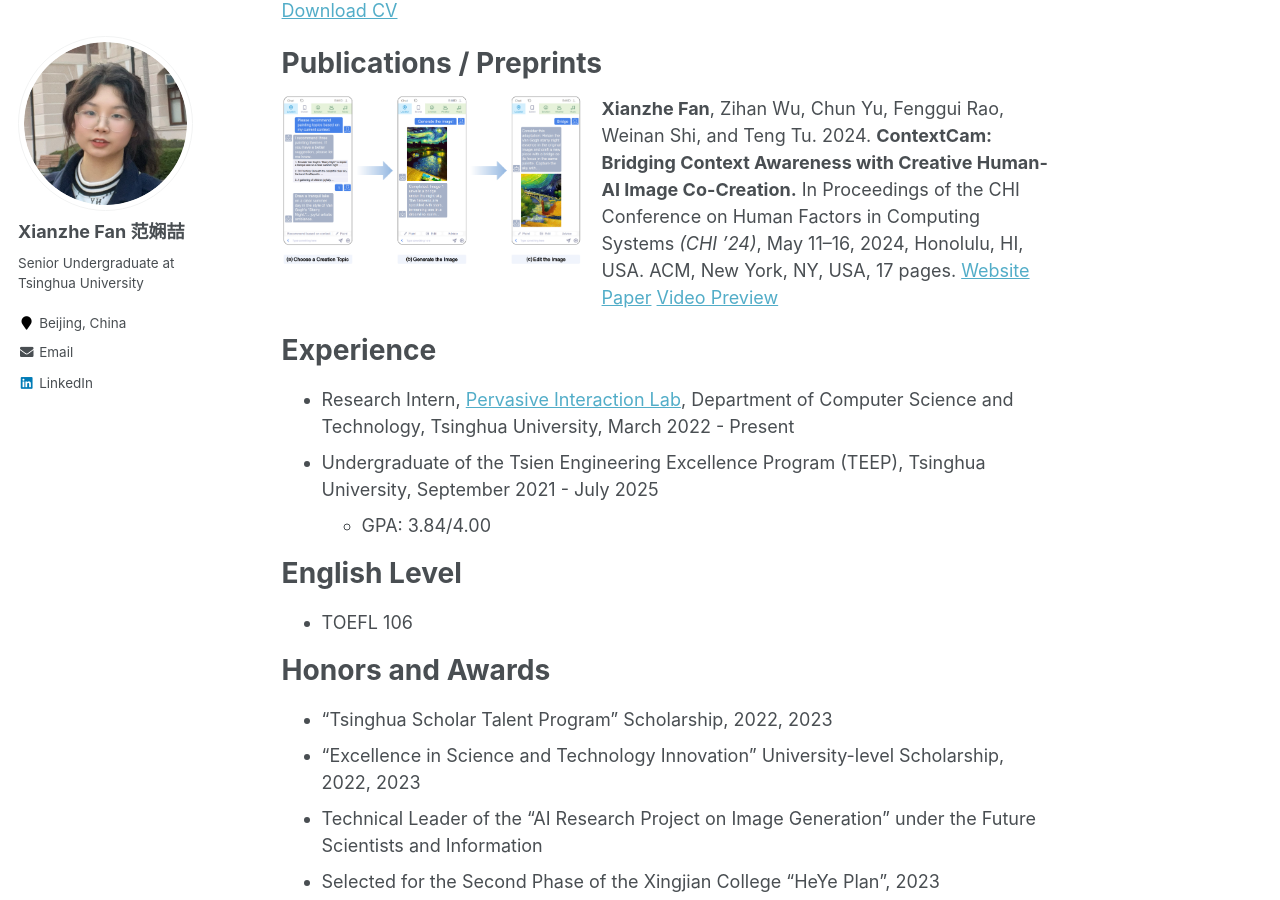
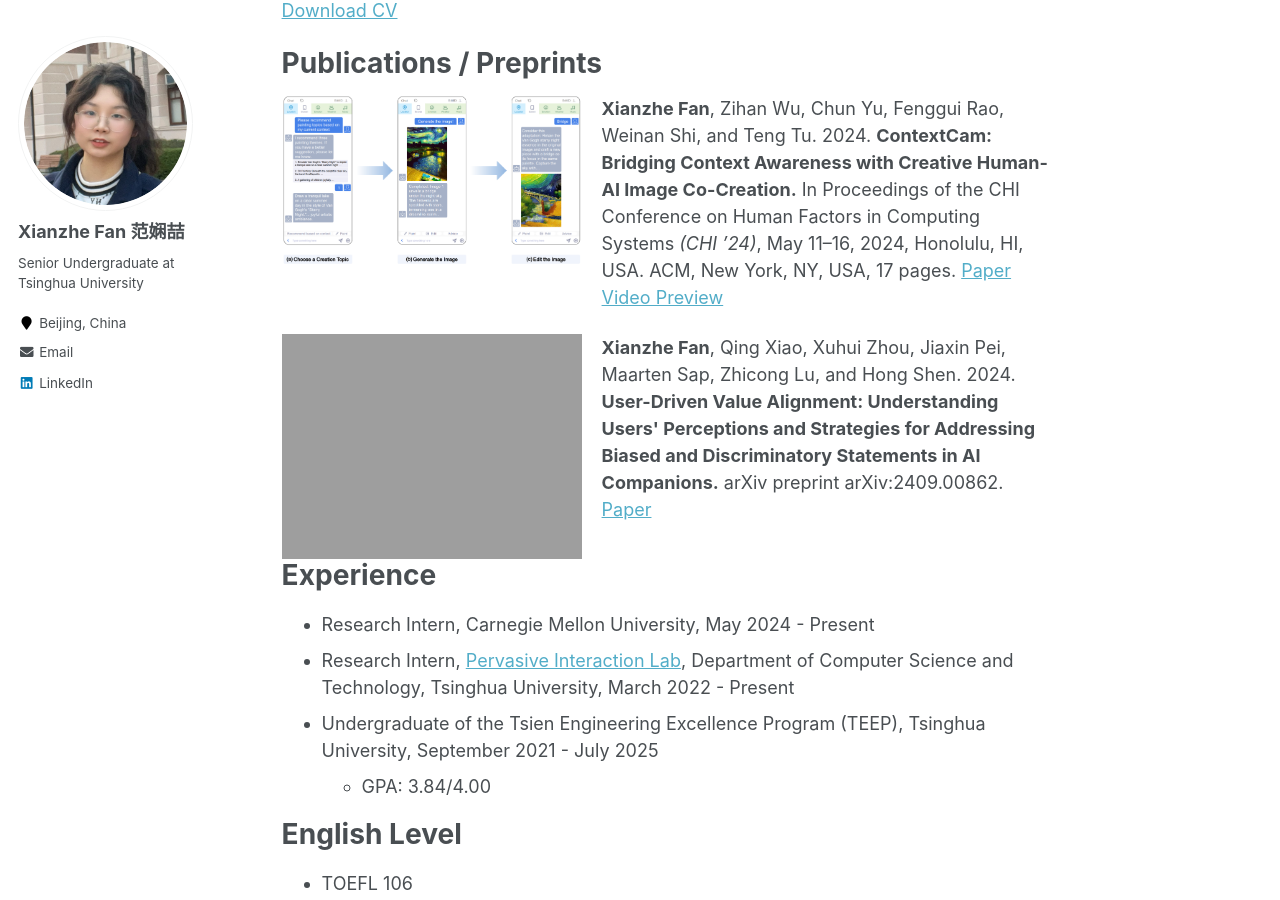
Before and after one commit to XianzheFan/XianzheFan.github.io, a Jekyll site: the page built from _pages/about.md, in a window 1280 px wide and 900 px high, scrolled down 797 px. Built offline with Jekyll 4.4.1, drawn with Linux system fonts in a browser that asks for light colours.

Commit message:
Add files via upload

```diff
--- a/_pages/about.md
+++ b/_pages/about.md
@@ -31,23 +31,25 @@ Contact: fxz21@mails.tsinghua.edu.cn
 
 Publications / Preprints
 ======
-<!-- * **Xianzhe Fan**, Zihan Wu, Chun Yu, Fenggui Rao, Weinan Shi, and Teng Tu. 2024. **ContextCam: Bridging Context Awareness with Creative Human-AI Image Co-Creation.** In Proceedings of the CHI Conference on Human Factors in Computing Systems *(CHI ’24)*, May 11–16, 2024, Honolulu, HI, USA. ACM, New York, NY, USA, 17 pages. [Website](https://dl.acm.org/doi/full/10.1145/3613904.3642129)
-[Paper](https://xianzhefan.github.io/files/chi24-240.pdf)
-[Video Preview](https://xianzhefan.github.io/files/chi24a-sub2702-cam-i21.mp4) -->
 <div style="display: flex; align-items: flex-start; margin-bottom: 0px;">
   <img src="https://xianzhefan.github.io/images/contextcam.png" alt="paper image" style="width: 300px; margin-right: 20px; margin-top: 0px;">
   <div>
-    <p><strong>Xianzhe Fan</strong>, Zihan Wu, Chun Yu, Fenggui Rao, Weinan Shi, and Teng Tu. 2024. <strong>ContextCam: Bridging Context Awareness with Creative Human-AI Image Co-Creation.</strong> In Proceedings of the CHI Conference on Human Factors in Computing Systems <em>(CHI ’24)</em>, May 11–16, 2024, Honolulu, HI, USA. ACM, New York, NY, USA, 17 pages. <a href="https://dl.acm.org/doi/full/10.1145/3613904.3642129">Website</a> <a href="https://xianzhefan.github.io/files/chi24-240.pdf">Paper</a> <a href="https://xianzhefan.github.io/files/chi24a-sub2702-cam-i21.mp4">Video Preview</a></p>
+    <p><strong>Xianzhe Fan</strong>, Zihan Wu, Chun Yu, Fenggui Rao, Weinan Shi, and Teng Tu. 2024. <strong>ContextCam: Bridging Context Awareness with Creative Human-AI Image Co-Creation.</strong> In Proceedings of the CHI Conference on Human Factors in Computing Systems <em>(CHI ’24)</em>, May 11–16, 2024, Honolulu, HI, USA. ACM, New York, NY, USA, 17 pages. <a href="https://dl.acm.org/doi/full/10.1145/3613904.3642129">Paper</a> <a href="https://xianzhefan.github.io/files/chi24a-sub2702-cam-i21.mp4">Video Preview</a></p>
+  </div>
+</div>
+<div style="display: flex; align-items: flex-start; margin-bottom: 0px;">
+  <img src="https://xianzhefan.github.io/images/user_driven.png" alt="paper image" style="width: 300px; margin-right: 20px; margin-top: 0px;">
+  <div>
+    <p><strong>Xianzhe Fan</strong>, Qing Xiao, Xuhui Zhou, Jiaxin Pei, Maarten Sap, Zhicong Lu, and Hong Shen. 2024. <strong>User-Driven Value Alignment: Understanding Users' Perceptions and Strategies for Addressing Biased and Discriminatory Statements in AI Companions.</strong> arXiv preprint arXiv:2409.00862. <a href="https://arxiv.org/abs/2409.00862">Paper</a></p>
   </div>
 </div>
 
 Experience
 ======
-<!-- * Research Intern, Human-Computer Interaction Institute, Carnegie Mellon University, May 2024 - Present -->
+* Research Intern, Carnegie Mellon University, May 2024 - Present
 * Research Intern, [Pervasive Interaction Lab](https://pi.cs.tsinghua.edu.cn/), Department of Computer Science and Technology, Tsinghua University, March 2022 - Present
 * Undergraduate of the Tsien Engineering Excellence Program (TEEP), Tsinghua University, September 2021 - July 2025
   * GPA: 3.84/4.00
-  <!-- * Major Ranking: 9/28, top 30% (eligible for recommendation for postgraduate studies) -->
 
 English Level
 ======
```
